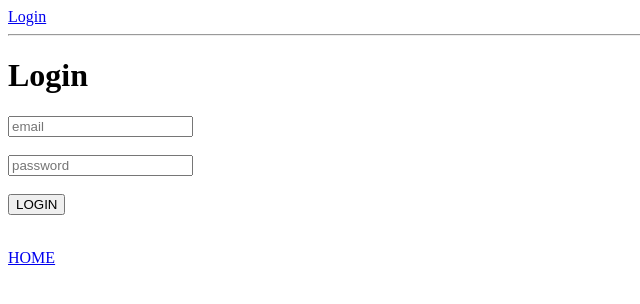
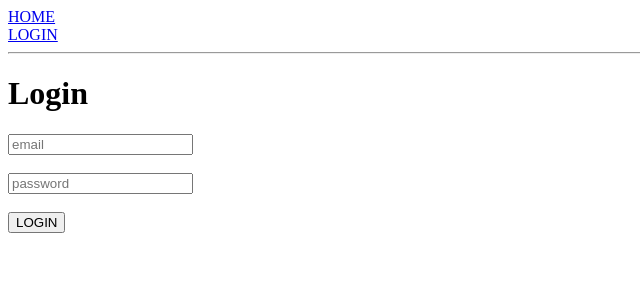
Before and after one commit to nidvar/mern-rt-chat-ui, a React (Vite) app: page /login in a window 1280 px wide. Shown: the top 304 px of the page, without its empty margins (0-640 px from the left). Built offline with nearby package versions, Linux system fonts and the light colour scheme; no server answers.

Commit message:
layout changes

```diff
--- a/src/components/Header.tsx
+++ b/src/components/Header.tsx
@@ -3,6 +3,8 @@ import { Link } from 'react-router-dom';
 const Header = function({logout, isLoggedIn}:{ logout: ()=> void, isLoggedIn: boolean }){
     return(
         <>
+            <Link to='/'>HOME</Link>
+            <br />
             {
                 isLoggedIn?
                 <div>
@@ -11,7 +13,7 @@ const Header = function({logout, isLoggedIn}:{ logout: ()=> void, isLoggedIn: bo
                     <button onClick={logout}>LOGOUT</button>
                 </div>:
                 <div>
-                    <Link to='/login'>Login</Link>
+                    <Link to='/login'>LOGIN</Link>
                 </div>
             }
         </>
--- a/src/pages/LoginPage.tsx
+++ b/src/pages/LoginPage.tsx
@@ -1,5 +1,5 @@
 import { useState } from 'react';
-import { Link, useNavigate } from 'react-router-dom';
+import { useNavigate } from 'react-router-dom';
 import { useAuthStore } from '../store/useAuthStore';
 
 const baseURL = import.meta.env.VITE_API_BASE_URL;
@@ -82,8 +82,6 @@ const LoginPage = function(){
                     <button type="submit">LOGIN</button>
                 </form>
                 <p>{errorMessage}</p>
-                <br />
-                <Link to='/'>HOME</Link>
             </div>
         </>
     )
```
